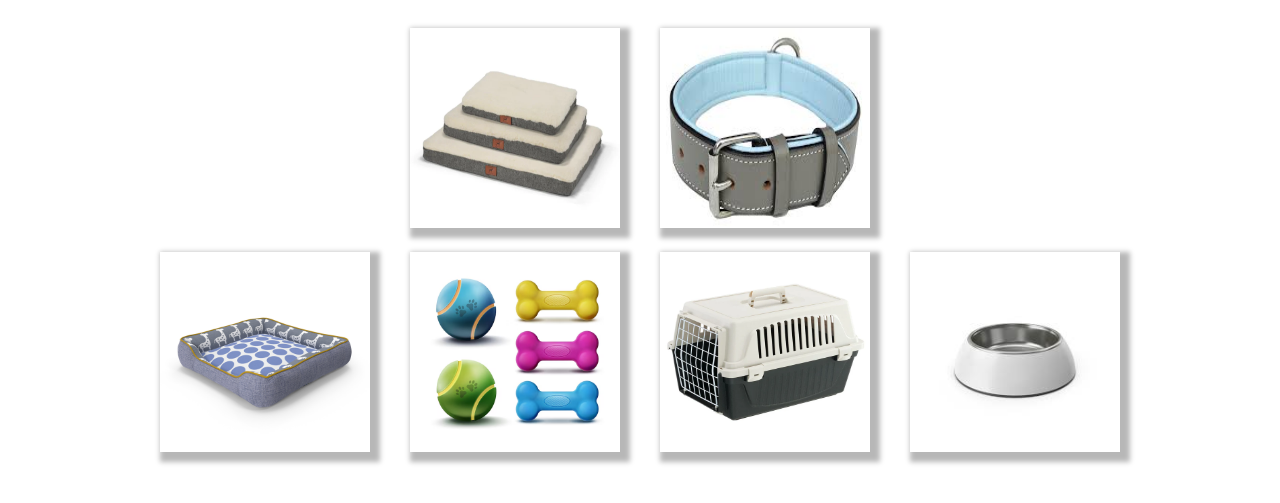
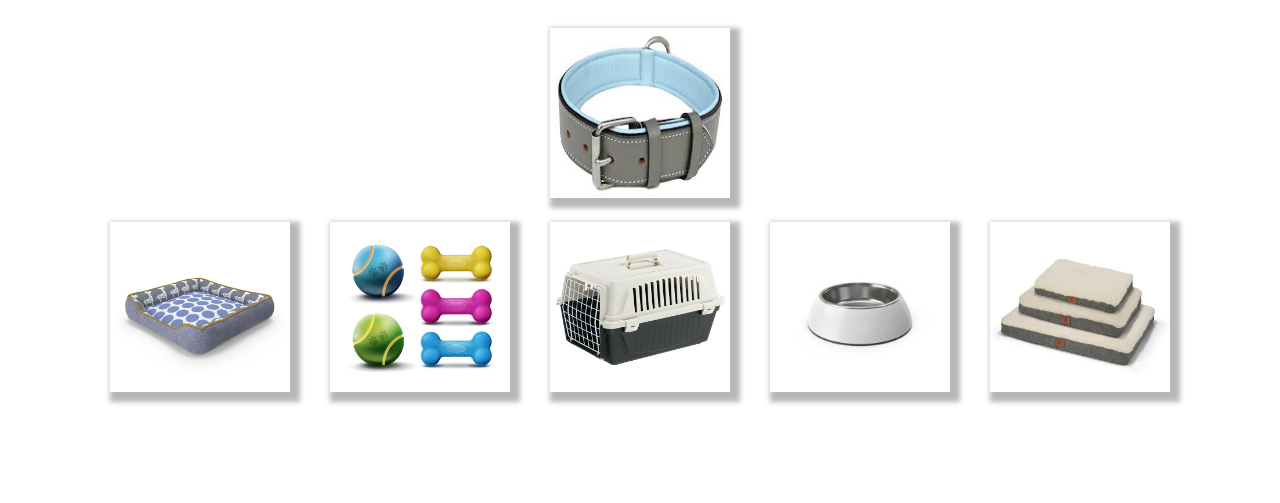
Before and after one commit to abdurasulovbilol/bilo-eno-shared-work, a plain HTML site: page index.html in a window 1280 px wide. Shown: the part 183-686 px from the top of the page. Drawn offline with Linux system fonts and the light colour scheme.

Commit message:
Update index.css

```diff
--- a/index.css
+++ b/index.css
@@ -127,8 +127,8 @@ header ul li:hover > ul {
 }
 
 .pets img {
-  width: 210px;
-  height: 200px;
+  width: 180px;
+  height: 170px;
   background-color: transparent;
   box-shadow: 5px 5px 5px 5px rgba(0, 0, 0, 0.281);
   margin: 10px 20px;
```
